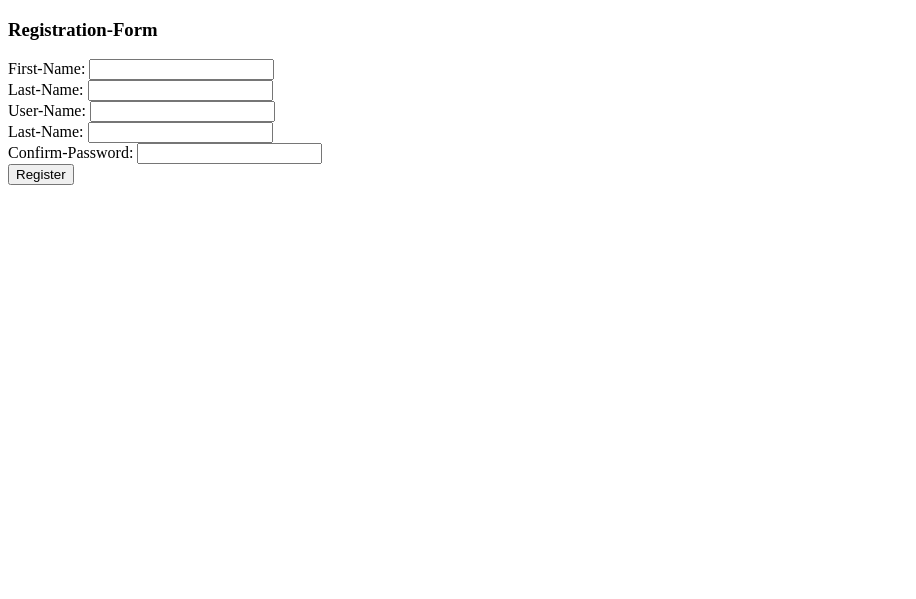
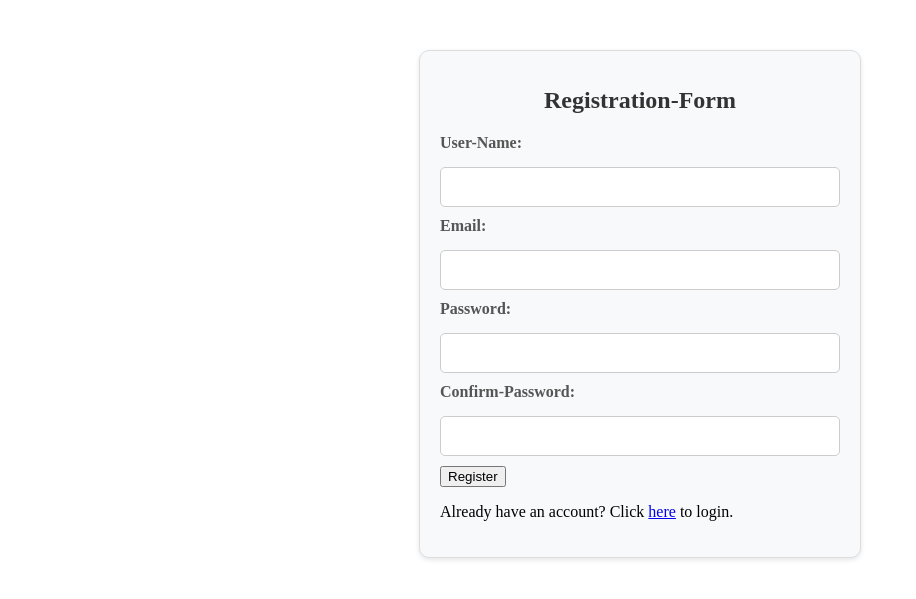
Before and after one commit to hardwhite1/Basic-Login-Registration, a Django app: page / in a window 1280 px wide. Shown: the top 599 px of the page, without its empty margins (0-916 px from the left). Run offline with Django 5.2, Linux system fonts and the light colour scheme.

Commit message:
quick fixes

```diff
--- a/Authentication/urls.py
+++ b/Authentication/urls.py
@@ -17,7 +17,9 @@ Including another URLconf
 from django.contrib import admin
 from django.urls import path, include
 
+
 urlpatterns = [
     path('admin/', admin.site.urls),
-    path('', include('Register.urls'))
+    path('', include('Register.urls')),
+
 ]
--- /dev/null
+++ b/Register/Static/Register/Styles.css
@@ -0,0 +1,64 @@
+/* General form container styling */
+.form-container {
+    max-width: 400px;
+    margin: 50px auto;
+    padding: 20px;
+    background-color: #f8f9fa; /* Light gray background */
+    border: 1px solid #ddd;
+    border-radius: 10px;
+    box-shadow: 0 2px 5px rgba(0, 0, 0, 0.1); /* Subtle shadow */
+}
+
+/* Form heading */
+.form-container h1 {
+    text-align: center;
+    margin-bottom: 20px;
+    color: #333;
+    font-size: 24px;
+}
+
+/* Input fields styling */
+.form-container input[type="text"],
+.form-container input[type="email"],
+.form-container input[type="password"],
+.form-container input[type="submit"] {
+    width: 100%;
+    padding: 10px;
+    margin: 10px 0;
+    border: 1px solid #ccc;
+    border-radius: 5px;
+    font-size: 16px;
+}
+
+/* Submit button styling */
+.form-container input[type="submit"] {
+    background-color: #28a745;
+    color: white;
+    border: none;
+    cursor: pointer;
+    transition: background-color 0.3s;
+}
+
+.form-container input[type="submit"]:hover {
+    background-color: #218838;
+}
+
+/* Error messages styling */
+.form-container .error-message {
+    color: #dc3545;
+    font-size: 14px;
+    margin-bottom: 10px;
+}
+
+/* Form labels */
+.form-container label {
+    font-weight: bold;
+    margin-bottom: 5px;
+    display: block;
+    color: #555;
+}
+
+/* Optional: Add spacing between form fields */
+.form-group {
+    margin-bottom: 15px;
+}
--- a/Register/Templates/Register.html
+++ b/Register/Templates/Register.html
@@ -1,37 +1,46 @@
-<!DOCTYPE html>
+{% load static%}
 <html lang="en">
 <head>
     <meta charset="UTF-8">
     <title>Register</title>
+    <link rel="stylesheet" href="{% static 'Register/Styles.css' %}">
 </head>
 <body>
-<h3>Registration-Form</h3>
+    <div class="form-container">
+        <h1>Registration-Form</h1>
+
         <form method="post">
             {% csrf_token%}
             <div>
-        <label for="FirstName">First-Name:</label>
-        <input type="text" id="FirstName" name="FirstName" required>
+                <label for="username">User-Name:</label>
+                <input type="text" id="username" name="username" required>
             </div>
             <div>
-        <label for="LastName">Last-Name:</label>
-        <input type="text" id="LastName" name="LastName" required>
+                <label for="email">Email:</label>
+                <input type="email" id="email" name="email" required>
             </div>
             <div>
-        <label for="UserName">User-Name:</label>
-        <input type="text" id="UserName" name="UserName" required>
+                <label for="password">Password:</label>
+                <input type="password" id="password" name="password" required>
             </div>
             <div>
-        <label for="Password">Last-Name:</label>
-        <input type="password" id="Password" name="Password" required>
-    </div>
-    <div>
-        <label for="ConfirmPassword">Confirm-Password:</label>
-        <input type="password" id="ConfirmPassword" name="ConfirmPassword" required>
+                <label for="confirm_password">Confirm-Password:</label>
+                <input type="password" id="confirm_password" name="confirm_password" required>
             </div>
             <div>
                 <button type="submit">Register</button>
             </div>
-
+             {% if messages %}
+        <div class="messages">
+            {% for message in messages%}
+                <div class="alert alert-{{ message.tags }}">
+                    {{ message }}
+                </div>
+            {% endfor %}
+        </div>
+    {% endif %}
+            <p>Already have an account? Click <a href="/login">here</a> to login. </p>
         </form>
+    </div>
 </body>
 </html>
--- a/Register/urls.py
+++ b/Register/urls.py
@@ -3,6 +3,7 @@ from django.urls import path
 from . import views
 
 urlpatterns = [
-    path("", views.register_view, name="Register")
+    path("", views.register_view, name="Register"),
+    path("login/", views.login_view, name="login")
 
 ]
--- a/Register/views.py
+++ b/Register/views.py
@@ -1,7 +1,49 @@
-from django.shortcuts import render
+from django.contrib.auth import authenticate, login
+from django.contrib.auth.models import User
+from django.shortcuts import render, redirect
+from django.contrib import messages
 
 
 # Create your views here.
 
 def register_view(request):
+    if request.method == "POST":
+        username = request.POST["username"]
+        password = request.POST["password"]
+        email = request.POST["email"]
+        confirm_password = request.POST["confirm_password"]
+
+        if password != confirm_password:
+            messages.error(request, "Passwords do not match")
+            return redirect("Register")
+        if User.objects.filter(email=email).exists():
+            messages.error(request, "Email already exists")
+            return redirect("Register")
+        if User.objects.filter(username=username).exists():
+            messages.error(request, "Username already exists")
+            return redirect("Register")
+        user = User.objects.create_user(
+            username=username,
+            email=email,
+            password=password
+        )
+        user.save()
+        messages.success(request, "User created successfully.")
+        return redirect("login")
     return render(request, "Register.html")
+
+
+def login_view(request):
+    if request.method == "POST":
+        username = request.POST["username"]
+        password = request.POST["password"]
+
+        user = authenticate(request, username=username, password=password)
+        if user is not None:
+            login(request, user)
+            messages.success(request, "Successfully logged in ")
+            return redirect("test")
+        else:
+            messages.error(request, "Invalid Username or Password")
+            return redirect("login")
+    return render(request, "Login.html")
```
Also changed, not shown: Register/Templates/Login.html (added, +33 -0 lines), db.sqlite3. Lines whose indentation alone changed are shown as unchanged.
